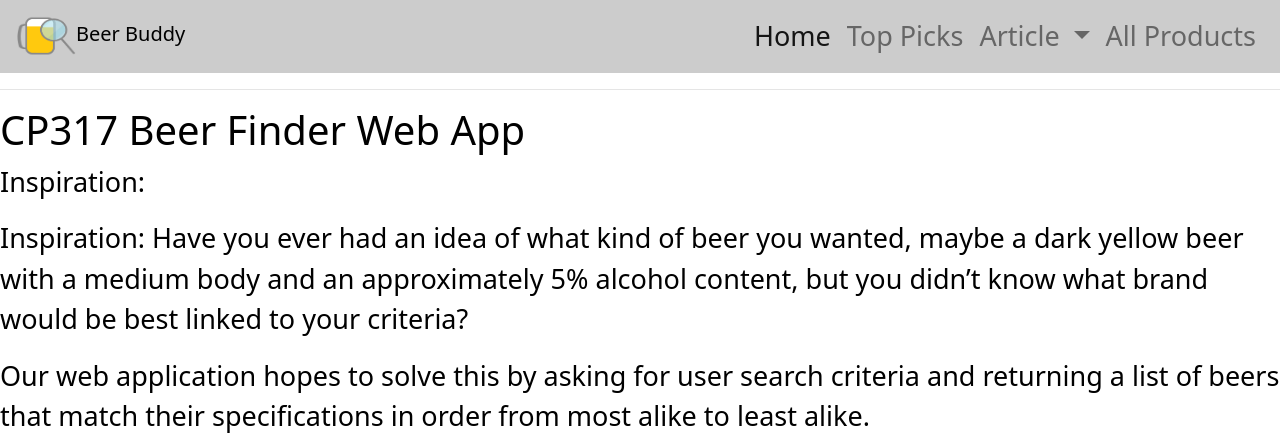
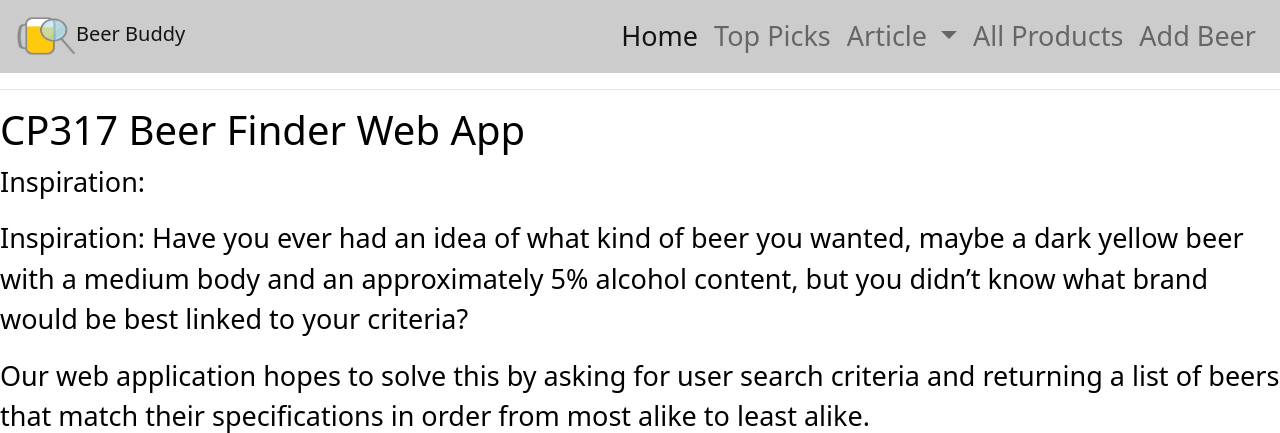
Before and after one commit to russellgoldman/CP317-Beer-Finder, a Django app: page /about/ in a window 1280 px wide. Shown: the top 433 px of the page. Run offline with Django 3.2, Linux system fonts and the light colour scheme; some libraries are stand-ins or nearby versions.

Commit message:
updated the navbar

```diff
--- a/projectRoot/home/Templates/home/navbar.html
+++ b/projectRoot/home/Templates/home/navbar.html
@@ -1,6 +1,6 @@
 {% load static %}
 <nav class="navbar navbar-expand-lg navbar-light highlight" >
-	<a class="navbar-brand list" id="bn"><img src="{% static 'home/images/logo.png' %}" width="60" height="40" alt="">Beer Buddy</a>
+	<a class="navbar-brand list" id="bn" href="{% url 'home' %}"><img src="{% static 'home/images/logo.png' %}" width="60" height="40" alt="">Beer Buddy</a>
 	<button class="navbar-toggler" type="button" data-toggle="collapse" data-target="#navbarSupportedContent" aria-controls="navbarSupportedContent" aria-expanded="false" aria-label="Toggle navigation">
 		<span class="navbar-toggler-icon"></span>
 	</button>
@@ -28,6 +28,9 @@
 			<li class="nav-item">
 				<a class="nav-link" href="{% url 'library_page' %}">All Products<span class="sr-only">(current)</span></a>
 			</li>
+			<li class="nav-item">
+				<a class="nav-link" href="{% url 'add_beer' %}">Add Beer<span class="sr-only">(current)</span></a>
+			</li>
 			</li>
 		</ul>
 	</div>
```
